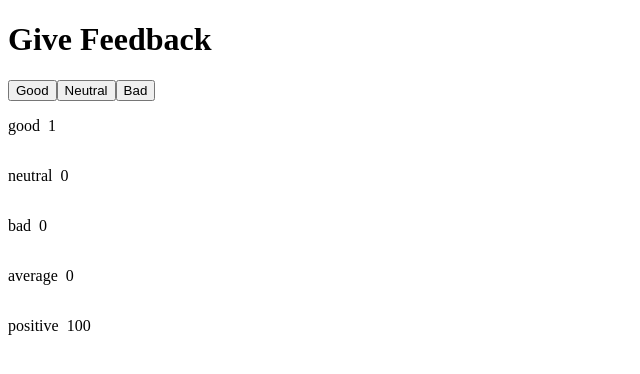
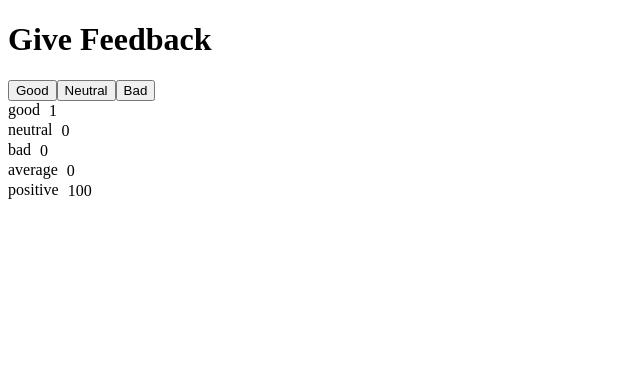
Before and after one commit to Intelligence247/fullstack-open, a React (Vite) app in the folder part1/unicafe/: page / in a window 1280 px wide. Both pictures are taken after a click on the button "Good". Shown: the top 374 px of the page, without its empty margins (0-640 px from the left). Built offline with nearby package versions, Linux system fonts and the light colour scheme.

Commit message:
unicafe step6

```diff
--- a/part1/unicafe/src/App.jsx
+++ b/part1/unicafe/src/App.jsx
@@ -9,10 +9,9 @@ const App = () => {
   const average = (neutral+bad)/good
 const StatisticLine=(props)=>{
   return(
-  <div style={{display:"flex", gap:".5rem"}}>
-  <p>{props.text}</p>
-  <p>{props.value}</p>
-  </div>
+  <tbody style={{display:"flex", gap:".5rem"}}>
+  <tr>{props.text}</tr><td>{props.value}</td>
+  </tbody>
   )
 }
 
@@ -25,13 +24,7 @@ const Stattistics = (props) =>{
 
   return(
  <>
-  {/* <h1>Statistic</h1>
-<p>Good {props.good}</p>
-<p>Neutral {props.neutral}</p>
-<p>Bad {props.bad}</p>
-<p>All {props.all}</p>
-<p>Average {props.average}</p>
-<p>Positive {props.positive} %</p> */}
+
 <StatisticLine text="good" value={props.good}/>
 <StatisticLine text="neutral" value={props.neutral}/>
 <StatisticLine text="bad" value={props.bad}/>
```
